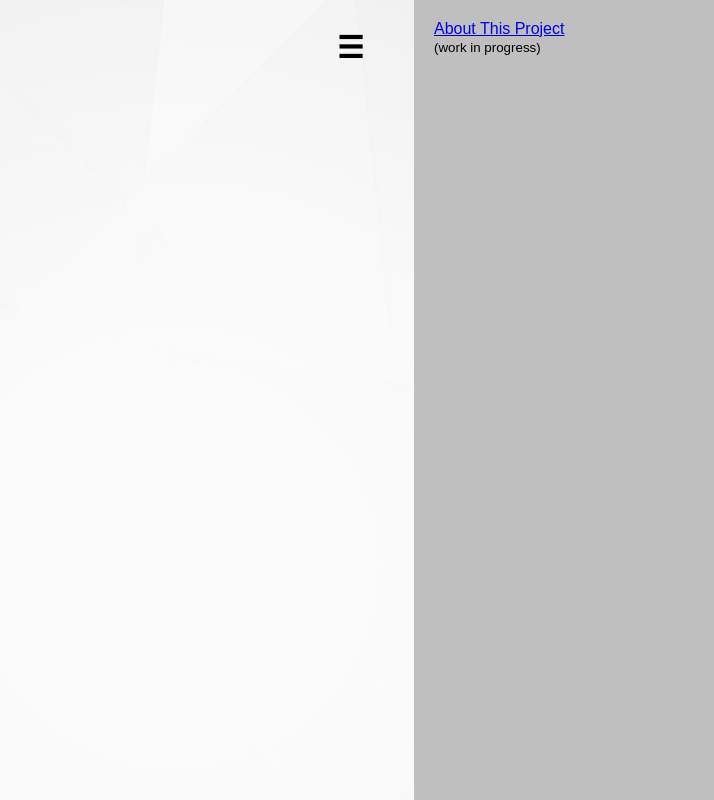
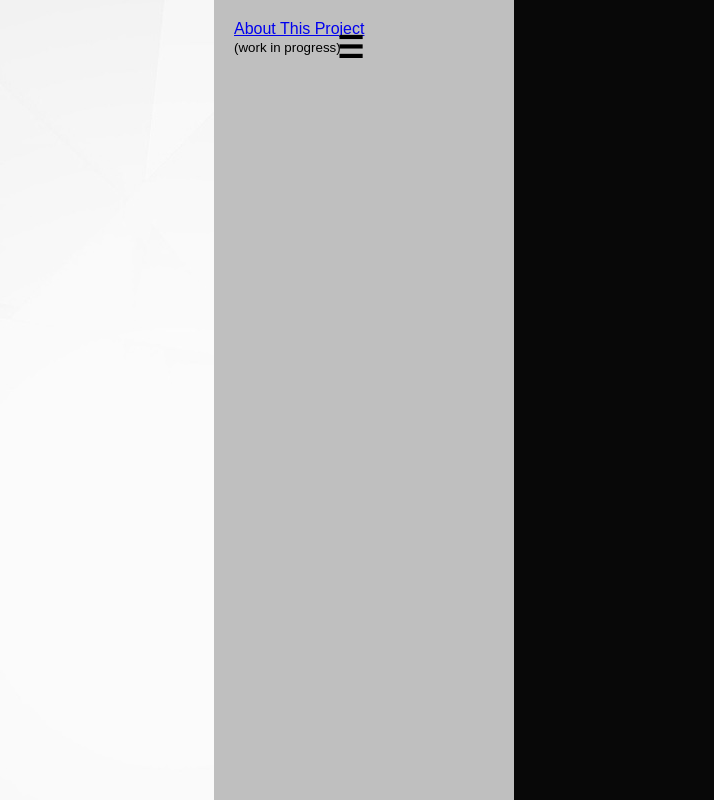
Before and after one commit to PinkishOxygen/iframe, a plain HTML site: page index.html in a window 1280 px wide. Shown: the full height of the page, 866-1580 px from the left, 714 px wide, since content can reach past the window. Drawn offline with Linux system fonts and the light colour scheme.

Commit message:
Update style.css

```diff
--- a/style.css
+++ b/style.css
@@ -69,9 +69,9 @@
       }
 
       #sidebar {
-        position: absolute;
+        position: fixed;
         top: 0;
-        right: -300px;
+        right: -100px;
         width: 300px;
         height: 100%;
         background-color: #bfbfbf;
```
